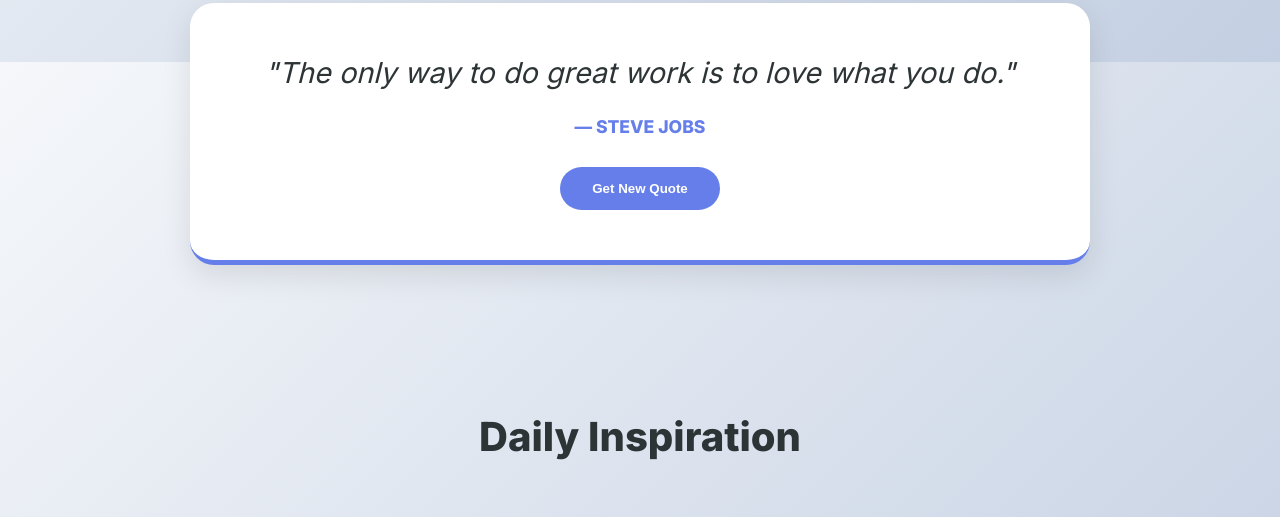
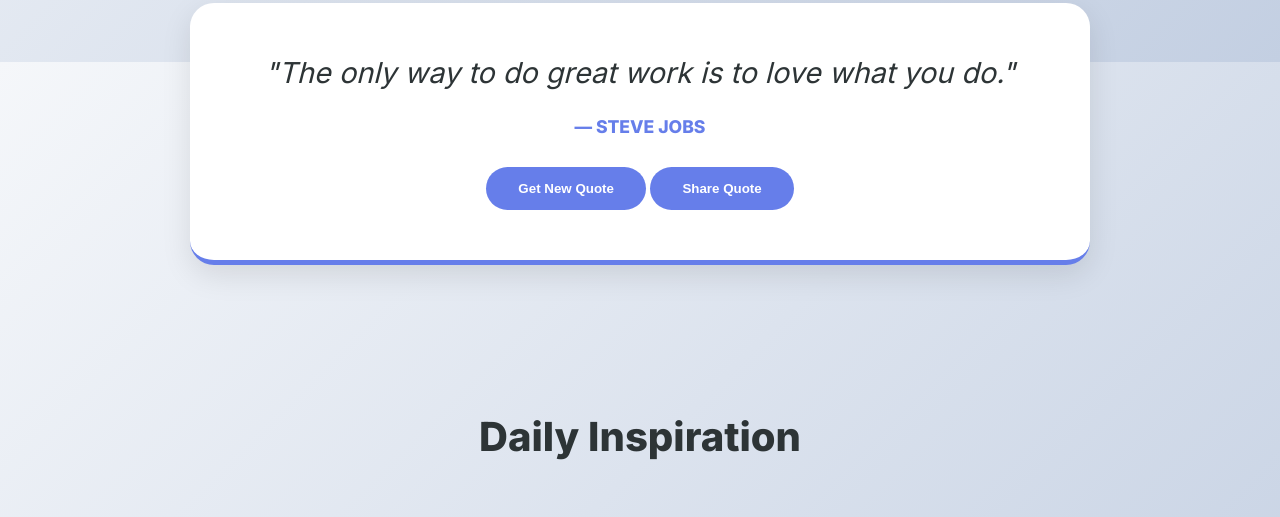
Before and after one commit to Aarushijaat/DailyMotivation, a plain HTML site: page templates/index.html in a window 1280 px wide. Shown: the part 738-1255 px from the top of the page. Drawn offline with Linux system fonts and the light colour scheme; files that its build step writes are made by us from their sources.

Commit message:
share button added

```diff
--- a/templates/index.html
+++ b/templates/index.html
@@ -169,6 +169,7 @@
             <p class="quote-author" id="main-author">— Steve Jobs</p>
             <br>
             <button class="btn" onclick="generateQuote()">Get New Quote</button>
+	    <button class="btn" id="share-btn">Share Quote</button> <!-- <-- Share button -->
         </div>
     </section>
 
```
